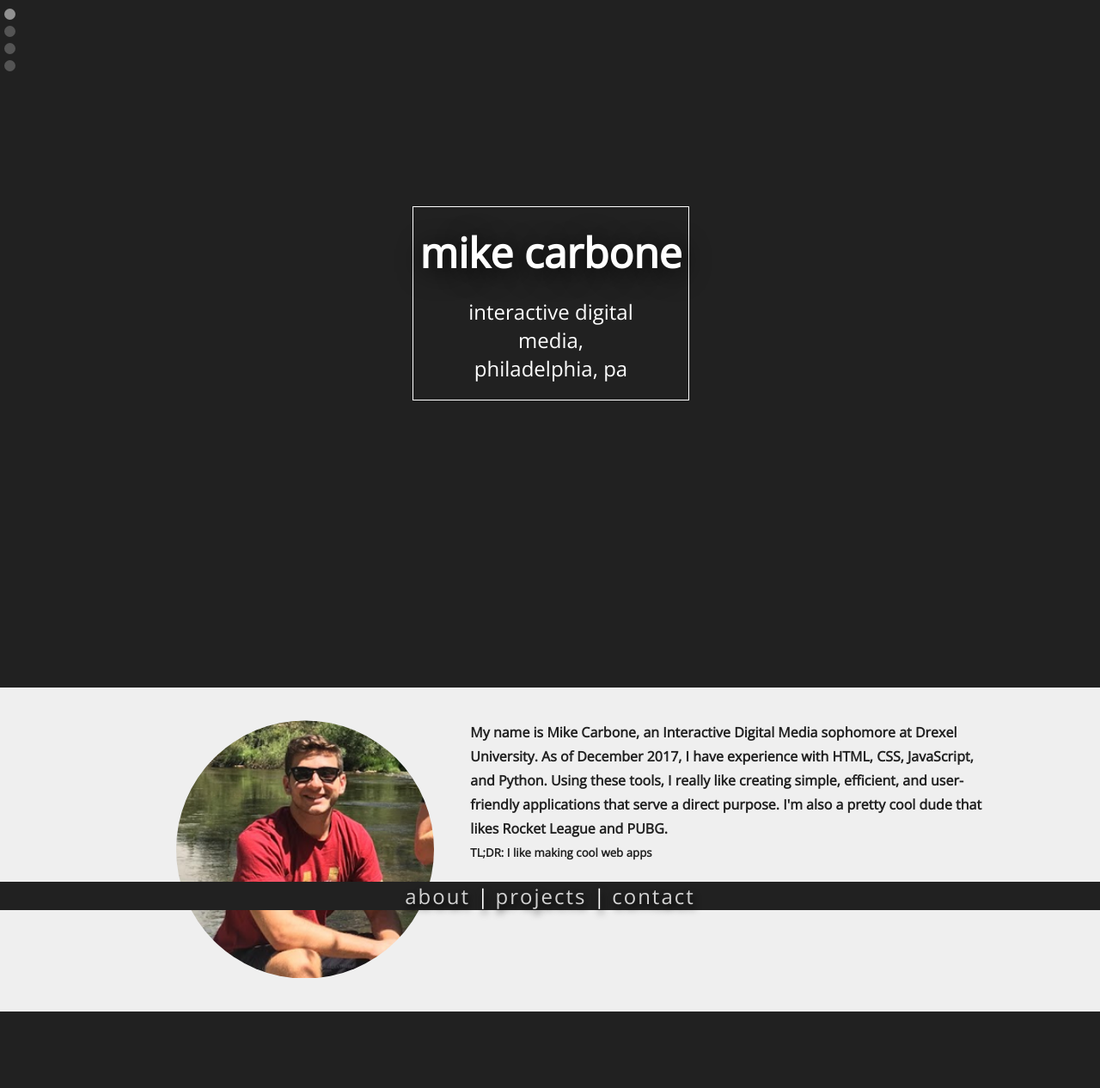
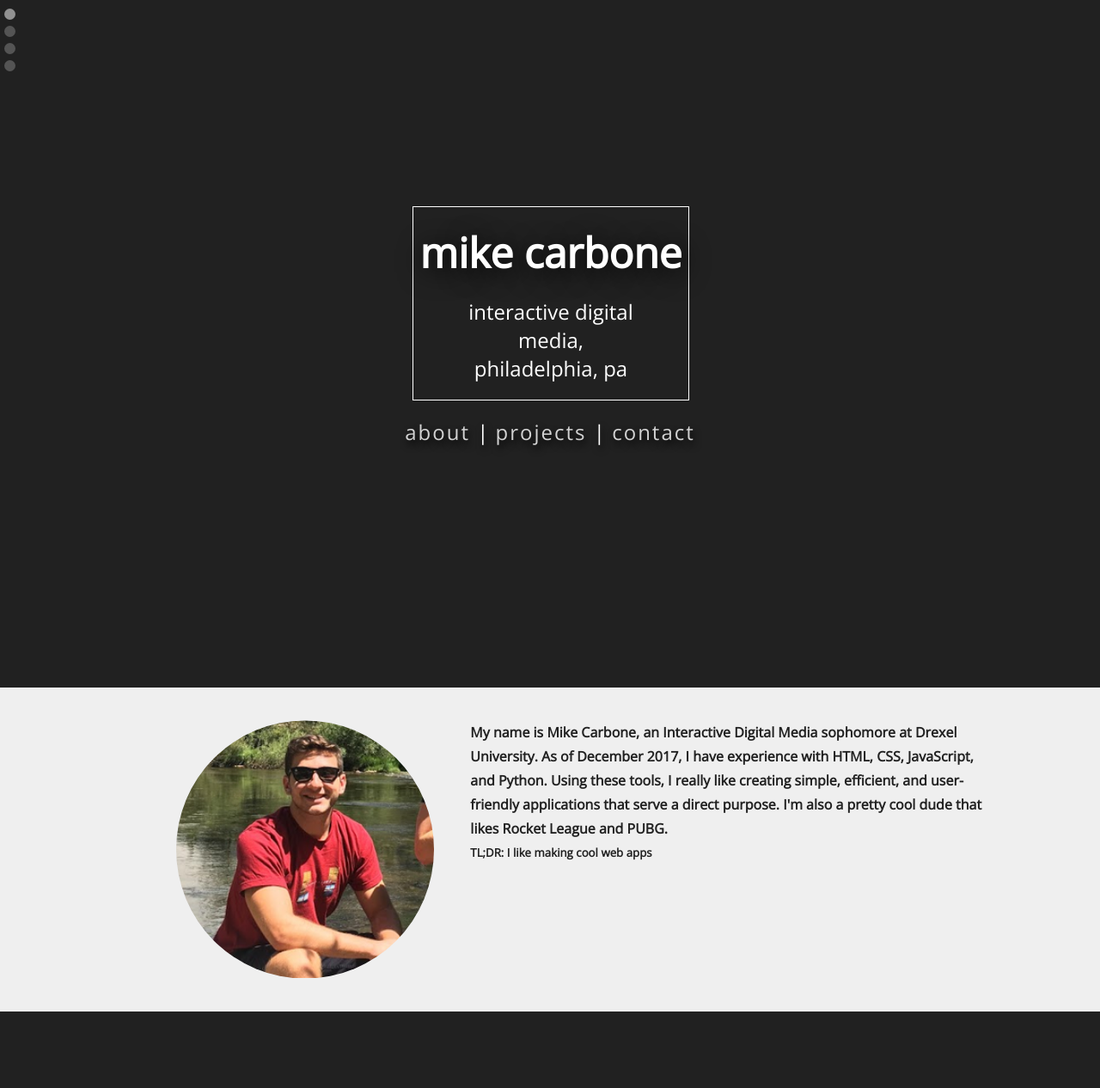
Before and after one commit to MikeCarbone/Personal-website, a Python web app: template templates/main.html in a window 1280 px wide. Shown: the top 1266 px of the page at 86% size. Run offline with Jinja, Linux system fonts and the light colour scheme; the template is opened without the code that fills it, so the values that code supplies are empty; some libraries are stand-ins or nearby versions.

Commit message:
repositioned nav

```diff
--- a/static/css/prettyMain.css
+++ b/static/css/prettyMain.css
@@ -29,7 +29,7 @@ nav{
 	font-family: "Open Sans", "Times New Roman", sans-serif;
 	font-size: 1.5rem;
 	font-weight: lighter;
-	margin: 70vh auto;
+	padding: 20px 0 0 0;
 	position: absolute;
 	text-align: center;
 	width: 100%;
```
